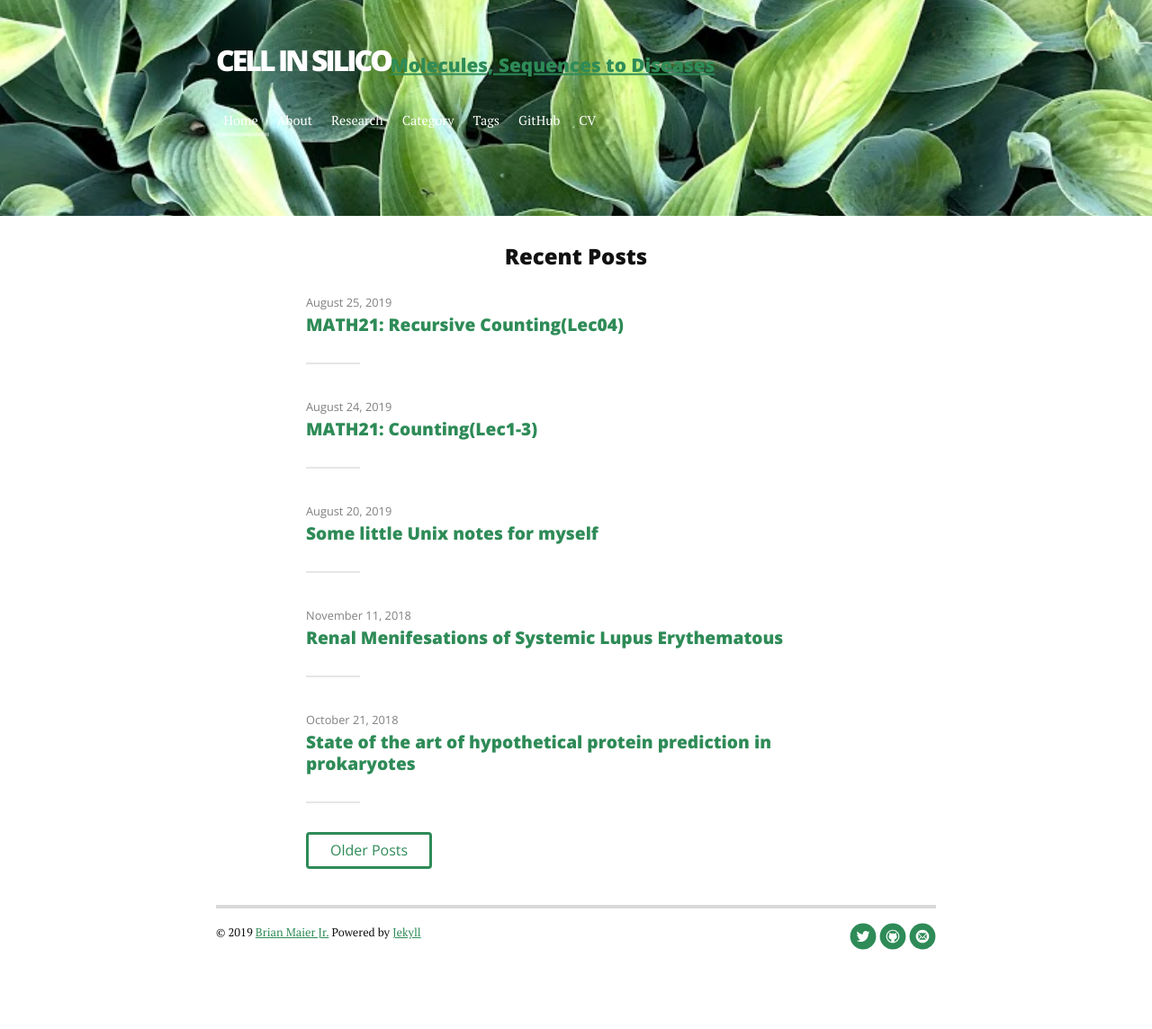
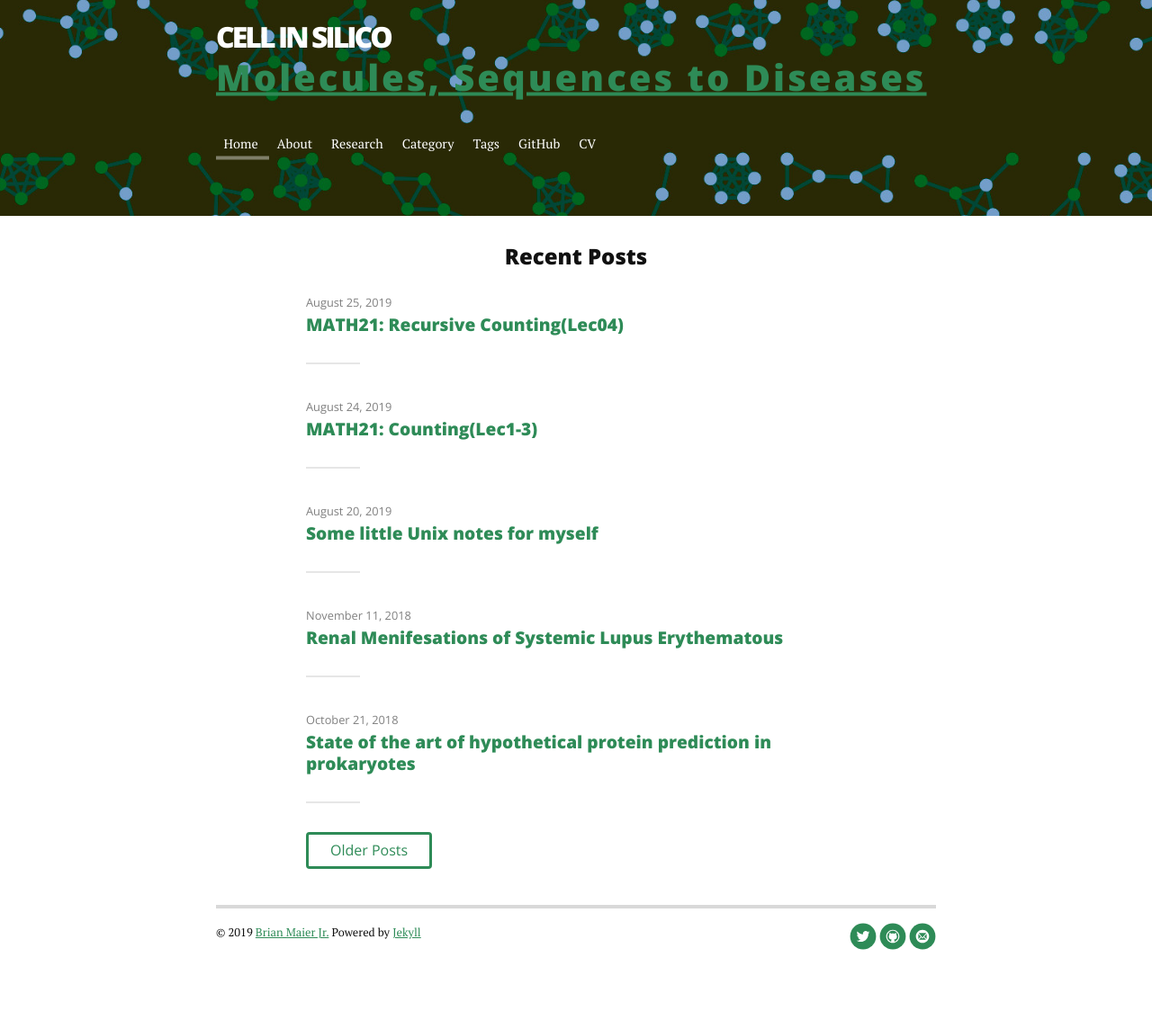
Before and after one commit to algaebrown/algaebrown.github.io, a Jekyll site: the page built from index.html, in a window 1280 px wide. Shown: the whole page at 90% size. Built offline with Jekyll 4.4.1, drawn with Linux system fonts in a browser that asks for light colours; nearby versions of some CDN libraries; a script that is not in the unit is left out; the list of posts is cut into pages by our own code.

Commit message:
change header style

```diff
--- a/_includes/header.html
+++ b/_includes/header.html
@@ -1,6 +1,7 @@
  <div class="header">
      <div class="container">
          <h1 class="logo"><a href="{{ site.baseurl }}/">{{ site.title }}</a></h1>
+		 <br>
 		 <h2><a href="{{ site.baseurl }}/">{{ site.description }}</a></h2>
          <nav class="nav-collapse">
              <ul class="noList">
--- a/assets/css/style.css
+++ b/assets/css/style.css
@@ -814,7 +814,7 @@ HEADER STYLING
     margin: 0;
     float: left;
     padding-left: 2rem;
-    font-size: 2.25em;
+    font-size: 3.35em;
 	letter-spacing:4px;
     line-height: 3em;
     font-family: "Open Sans", Helvetica, Arial, sans-serif;
@@ -823,6 +823,10 @@ HEADER STYLING
     .header h1 a {
       color: white;
       text-decoration: none; }
+	.header h2 {
+		font-size: 2.5em;
+		letter-spacing: 3px;
+	color:white;}
 
 /***************
 POST STYLING
```
Also changed, not shown: assets/img/05.jpg, assets/img/refseqNet3.png (added).
